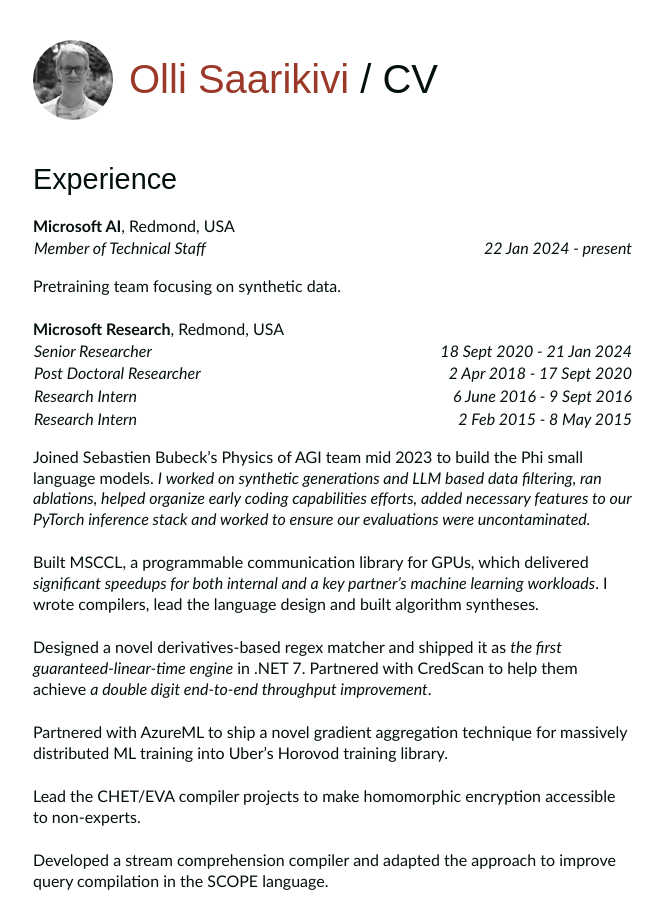
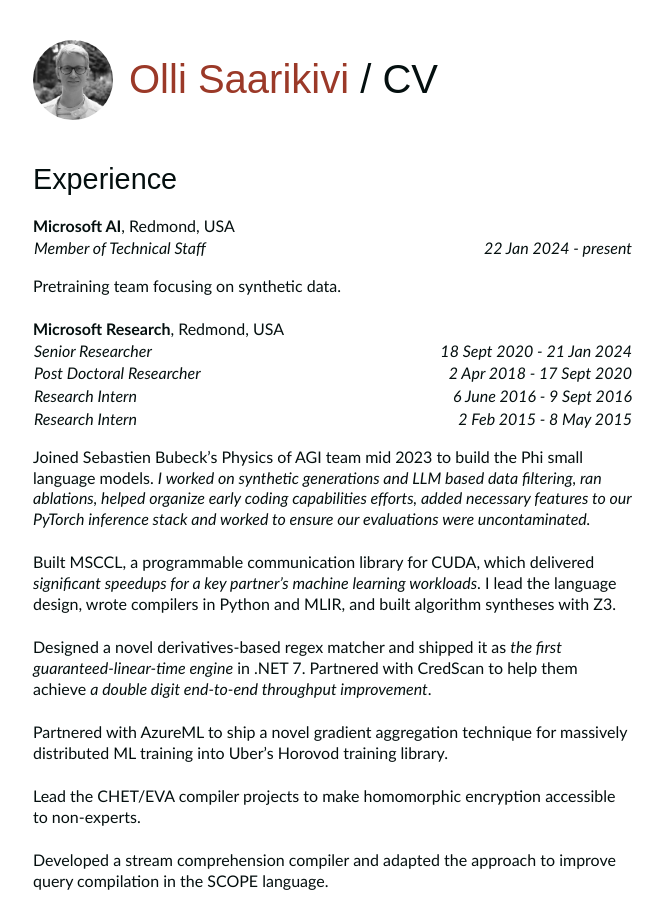
Before and after one commit to OlliSaarikivi/homepage, a Jekyll site: the page built from cv.md, in a window 1280 px wide and 900 px high. Shown: the whole window, without its empty margins (307-970 px from the left). Built offline with Jekyll 4.4.1, drawn with Linux system fonts in a browser that asks for light colours.

Commit message:
Update cv.md

```diff
--- a/cv.md
+++ b/cv.md
@@ -30,7 +30,7 @@
 
 Joined Sebastien Bubeck's Physics of AGI team mid 2023 to build the Phi small language models. *I worked on synthetic generations and LLM based data filtering, ran ablations, helped organize early coding capabilities efforts, added necessary features to our PyTorch inference stack and worked to ensure our evaluations were uncontaminated.*
 
-Built MSCCL, a programmable communication library for GPUs, which delivered *significant speedups for both internal and a key partner's machine learning workloads*. I wrote compilers, lead the language design and built algorithm syntheses.
+Built MSCCL, a programmable communication library for CUDA, which delivered *significant speedups for a key partner's machine learning workloads*. I lead the language design, wrote compilers in Python and MLIR, and built algorithm syntheses with Z3.
 
 Designed a novel derivatives-based regex matcher and shipped it as *the first guaranteed-linear-time engine* in .NET 7. Partnered with CredScan to help them achieve *a double digit end-to-end throughput improvement*.
 
```
